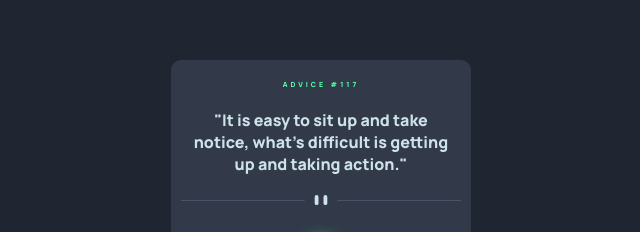
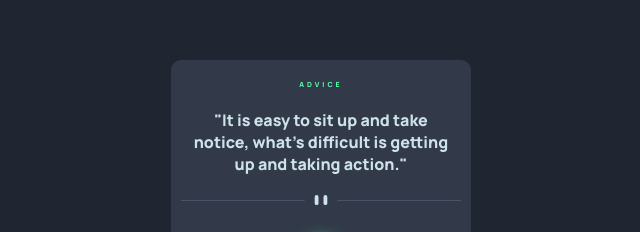
Before and after one commit to Tiago-SilvaRP/gerador-de-conselhos, a plain HTML site: page index.html in a window 1280 px wide. Shown: the part 243-475 px from the top of the page, 319-959 px from the left. Drawn offline with Linux system fonts and the light colour scheme.

Commit message:
excluido numero do conselho do html

```diff
--- a/index.html
+++ b/index.html
@@ -18,7 +18,7 @@
     <main class="container">
 
 
-        <h1>ADVICE #117</h1>
+        <h1>ADVICE</h1>
 
         <p class="texto" id="descricao">"It is easy to sit up and take notice, what's difficult is getting up and taking action."</p>
 
```
